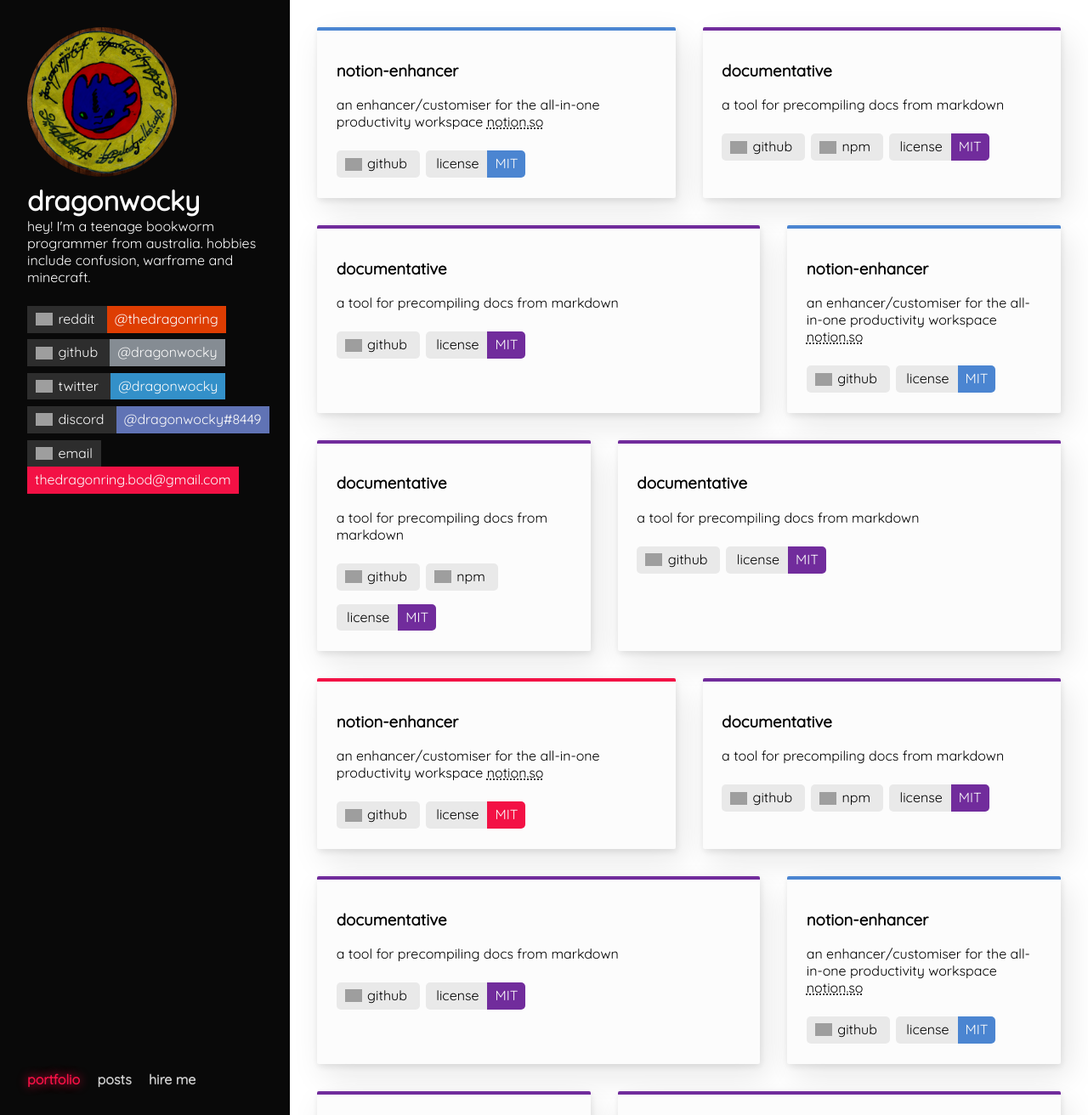
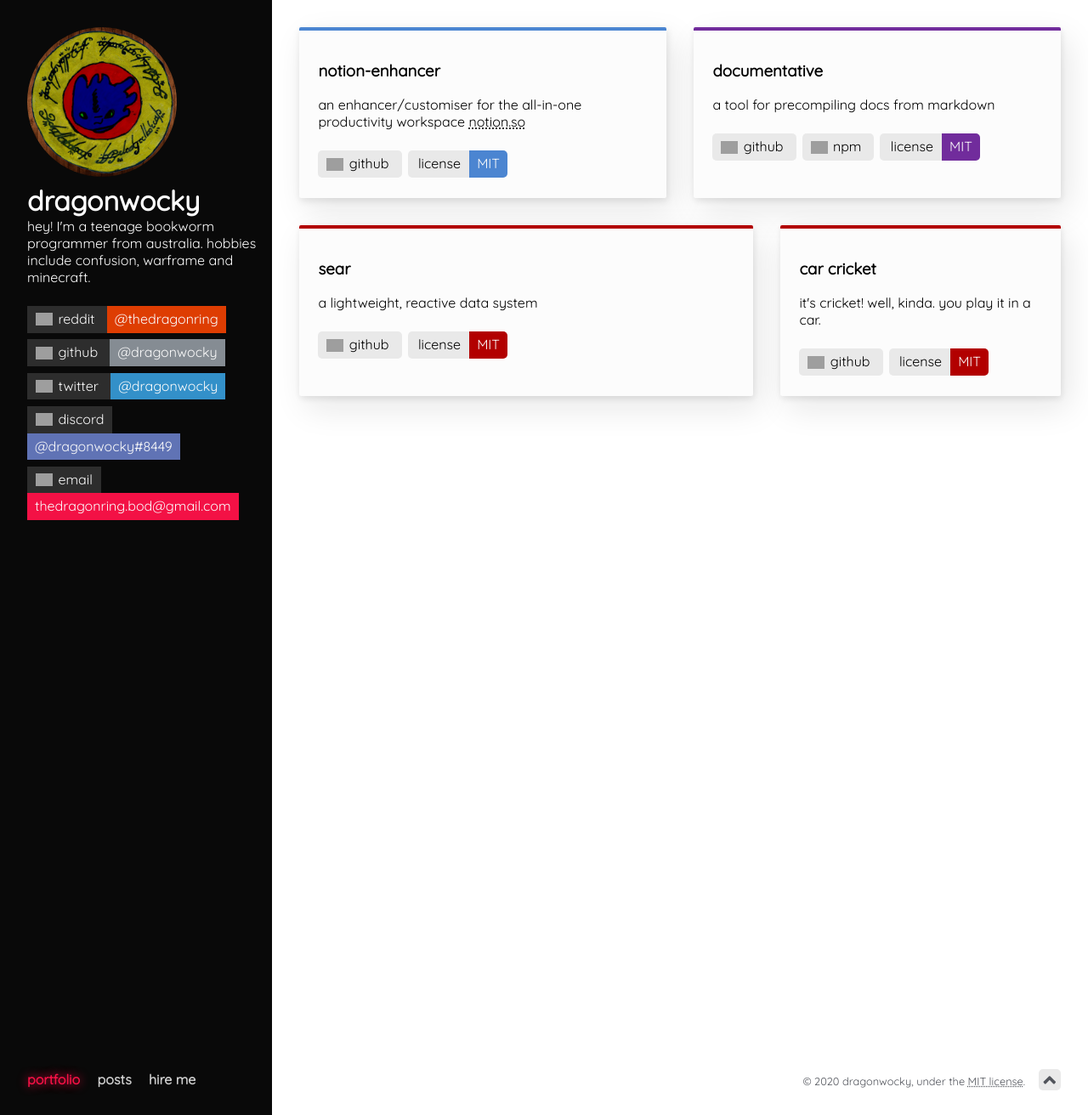
Before and after one commit to dragonwocky/dragonwocky.github.io, a PHP site: page /wip/index.html in a window 1280 px wide. Shown: the whole page at 85% size. Run offline with PHP 8.4, Linux system fonts and the light colour scheme; grey boxes are pictures that could not be loaded.

Commit message:
begin adding projects, set width of sidebar to 25%

```diff
--- a/wip/index.html
+++ b/wip/index.html
@@ -144,276 +144,36 @@
                       </li></ul>
           </div>
         </section>
-        <section style="--card: #712c9c">
-          <a href="https://dragonwocky.me/documentative/#" class="card-link"></a>
+        <section style="--card: #b20000">
+          <a href="https://dragonwocky.me/sear/#" class="card-link"></a>
           <div class="card-content">
-            <h3>documentative</h3>
-            <p>a tool for precompiling docs from markdown</p>
-            <ul><li class="badge" style="--badge: #858c93" data-githubV="dragonwocky/documentative">
-                        <a href="https://github.com/dragonwocky/documentative">
+            <h3>sear</h3>
+            <p>a lightweight, reactive data system</p>
+            <ul><li class="badge" style="--badge: #858c93" data-githubV="dragonwocky/sear">
+                        <a href="https://github.com/dragonwocky/sear">
                           <b><img
                             src="https://github.githubassets.com/images/modules/logos_page/Octocat.png"
                           />github</b>
                         </a>
-                      </li><li class="badge" style="--badge: #712c9c">
+                      </li><li class="badge" style="--badge: #b20000">
                         <a href="https://choosealicense.com/licenses/mit/">
                           <b><svg></svg>license</b><span>MIT</span>
                         </a>
                       </li></ul>
           </div>
         </section>
-        <section style="--card: #4b85d1">
-          <a href="https://dragonwocky.me/notion-enhancer/#" class="card-link"></a>
+        <section style="--card: #b20000">
+          <a href="https://dragonwocky.me/car-cricket/" class="card-link"></a>
           <div class="card-content">
-            <h3>notion-enhancer</h3>
-            <p>an enhancer/customiser for the all-in-one productivity workspace <a href='https://www.notion.so/'>notion.so</a></p>
-            <ul><li class="badge" style="--badge: #858c93" data-githubV="dragonwocky/notion-enhancer">
-                        <a href="https://github.com/dragonwocky/notion-enhancer">
+            <h3>car cricket</h3>
+            <p>it's cricket! well, kinda. you play it in a car.</p>
+            <ul><li class="badge" style="--badge: #858c93" data-githubV="dragonwocky/car-cricket">
+                        <a href="https://github.com/dragonwocky/car-cricket">
                           <b><img
                             src="https://github.githubassets.com/images/modules/logos_page/Octocat.png"
                           />github</b>
                         </a>
-                      </li><li class="badge" style="--badge: #4b85d1">
-                        <a href="https://choosealicense.com/licenses/mit/">
-                          <b><svg></svg>license</b><span>MIT</span>
-                        </a>
-                      </li></ul>
-          </div>
-        </section>
-        <section style="--card: #712c9c">
-          <a href="https://dragonwocky.me/documentative/#" class="card-link"></a>
-          <div class="card-content">
-            <h3>documentative</h3>
-            <p>a tool for precompiling docs from markdown</p>
-            <ul><li class="badge" style="--badge: #858c93" >
-                        <a href="https://github.com/dragonwocky/documentative">
-                          <b><img
-                            src="https://github.githubassets.com/images/modules/logos_page/Octocat.png"
-                          />github</b>
-                        </a>
-                      </li><li class="badge" style="--badge: #c12127" data-npmV="documentative">
-                        <a href="https://www.npmjs.com/package/documentative">
-                          <b><img
-                              src="https://raw.githubusercontent.com/npm/logos/master/npm%20logo/npm-logo-red.png"
-                            />npm</b>
-                        </a>
-                      </li><li class="badge" style="--badge: #712c9c">
-                        <a href="https://choosealicense.com/licenses/mit/">
-                          <b><svg></svg>license</b><span>MIT</span>
-                        </a>
-                      </li></ul>
-          </div>
-        </section>
-        <section style="--card: #712c9c">
-          <a href="https://dragonwocky.me/documentative/#" class="card-link"></a>
-          <div class="card-content">
-            <h3>documentative</h3>
-            <p>a tool for precompiling docs from markdown</p>
-            <ul><li class="badge" style="--badge: #858c93" data-githubV="dragonwocky/documentative">
-                        <a href="https://github.com/dragonwocky/documentative">
-                          <b><img
-                            src="https://github.githubassets.com/images/modules/logos_page/Octocat.png"
-                          />github</b>
-                        </a>
-                      </li><li class="badge" style="--badge: #712c9c">
-                        <a href="https://choosealicense.com/licenses/mit/">
-                          <b><svg></svg>license</b><span>MIT</span>
-                        </a>
-                      </li></ul>
-          </div>
-        </section>
-        <section >
-          <a href="https://dragonwocky.me/notion-enhancer/#" class="card-link"></a>
-          <div class="card-content">
-            <h3>notion-enhancer</h3>
-            <p>an enhancer/customiser for the all-in-one productivity workspace <a href='https://www.notion.so/'>notion.so</a></p>
-            <ul><li class="badge" style="--badge: #858c93" data-githubV="dragonwocky/notion-enhancer">
-                        <a href="https://github.com/dragonwocky/notion-enhancer">
-                          <b><img
-                            src="https://github.githubassets.com/images/modules/logos_page/Octocat.png"
-                          />github</b>
-                        </a>
-                      </li><li class="badge" >
-                        <a href="https://choosealicense.com/licenses/mit/">
-                          <b><svg></svg>license</b><span>MIT</span>
-                        </a>
-                      </li></ul>
-          </div>
-        </section>
-        <section style="--card: #712c9c">
-          <a href="https://dragonwocky.me/documentative/#" class="card-link"></a>
-          <div class="card-content">
-            <h3>documentative</h3>
-            <p>a tool for precompiling docs from markdown</p>
-            <ul><li class="badge" style="--badge: #858c93" >
-                        <a href="https://github.com/dragonwocky/documentative">
-                          <b><img
-                            src="https://github.githubassets.com/images/modules/logos_page/Octocat.png"
-                          />github</b>
-                        </a>
-                      </li><li class="badge" style="--badge: #c12127" data-npmV="documentative">
-                        <a href="https://www.npmjs.com/package/documentative">
-                          <b><img
-                              src="https://raw.githubusercontent.com/npm/logos/master/npm%20logo/npm-logo-red.png"
-                            />npm</b>
-                        </a>
-                      </li><li class="badge" style="--badge: #712c9c">
-                        <a href="https://choosealicense.com/licenses/mit/">
-                          <b><svg></svg>license</b><span>MIT</span>
-                        </a>
-                      </li></ul>
-          </div>
-        </section>
-        <section style="--card: #712c9c">
-          <a href="https://dragonwocky.me/documentative/#" class="card-link"></a>
-          <div class="card-content">
-            <h3>documentative</h3>
-            <p>a tool for precompiling docs from markdown</p>
-            <ul><li class="badge" style="--badge: #858c93" data-githubV="dragonwocky/documentative">
-                        <a href="https://github.com/dragonwocky/documentative">
-                          <b><img
-                            src="https://github.githubassets.com/images/modules/logos_page/Octocat.png"
-                          />github</b>
-                        </a>
-                      </li><li class="badge" style="--badge: #712c9c">
-                        <a href="https://choosealicense.com/licenses/mit/">
-                          <b><svg></svg>license</b><span>MIT</span>
-                        </a>
-                      </li></ul>
-          </div>
-        </section>
-        <section style="--card: #4b85d1">
-          <a href="https://dragonwocky.me/notion-enhancer/#" class="card-link"></a>
-          <div class="card-content">
-            <h3>notion-enhancer</h3>
-            <p>an enhancer/customiser for the all-in-one productivity workspace <a href='https://www.notion.so/'>notion.so</a></p>
-            <ul><li class="badge" style="--badge: #858c93" data-githubV="dragonwocky/notion-enhancer">
-                        <a href="https://github.com/dragonwocky/notion-enhancer">
-                          <b><img
-                            src="https://github.githubassets.com/images/modules/logos_page/Octocat.png"
-                          />github</b>
-                        </a>
-                      </li><li class="badge" style="--badge: #4b85d1">
-                        <a href="https://choosealicense.com/licenses/mit/">
-                          <b><svg></svg>license</b><span>MIT</span>
-                        </a>
-                      </li></ul>
-          </div>
-        </section>
-        <section style="--card: #712c9c">
-          <a href="https://dragonwocky.me/documentative/#" class="card-link"></a>
-          <div class="card-content">
-            <h3>documentative</h3>
-            <p>a tool for precompiling docs from markdown</p>
-            <ul><li class="badge" style="--badge: #858c93" >
-                        <a href="https://github.com/dragonwocky/documentative">
-                          <b><img
-                            src="https://github.githubassets.com/images/modules/logos_page/Octocat.png"
-                          />github</b>
-                        </a>
-                      </li><li class="badge" style="--badge: #c12127" data-npmV="documentative">
-                        <a href="https://www.npmjs.com/package/documentative">
-                          <b><img
-                              src="https://raw.githubusercontent.com/npm/logos/master/npm%20logo/npm-logo-red.png"
-                            />npm</b>
-                        </a>
-                      </li><li class="badge" style="--badge: #712c9c">
-                        <a href="https://choosealicense.com/licenses/mit/">
-                          <b><svg></svg>license</b><span>MIT</span>
-                        </a>
-                      </li></ul>
-          </div>
-        </section>
-        <section style="--card: #712c9c">
-          <a href="https://dragonwocky.me/documentative/#" class="card-link"></a>
-          <div class="card-content">
-            <h3>documentative</h3>
-            <p>a tool for precompiling docs from markdown</p>
-            <ul><li class="badge" style="--badge: #858c93" data-githubV="dragonwocky/documentative">
-                        <a href="https://github.com/dragonwocky/documentative">
-                          <b><img
-                            src="https://github.githubassets.com/images/modules/logos_page/Octocat.png"
-                          />github</b>
-                        </a>
-                      </li><li class="badge" style="--badge: #712c9c">
-                        <a href="https://choosealicense.com/licenses/mit/">
-                          <b><svg></svg>license</b><span>MIT</span>
-                        </a>
-                      </li></ul>
-          </div>
-        </section>
-        <section style="--card: #4b85d1">
-          <a href="https://dragonwocky.me/notion-enhancer/#" class="card-link"></a>
-          <div class="card-content">
-            <h3>notion-enhancer</h3>
-            <p>an enhancer/customiser for the all-in-one productivity workspace <a href='https://www.notion.so/'>notion.so</a></p>
-            <ul><li class="badge" style="--badge: #858c93" data-githubV="dragonwocky/notion-enhancer">
-                        <a href="https://github.com/dragonwocky/notion-enhancer">
-                          <b><img
-                            src="https://github.githubassets.com/images/modules/logos_page/Octocat.png"
-                          />github</b>
-                        </a>
-                      </li><li class="badge" style="--badge: #4b85d1">
-                        <a href="https://choosealicense.com/licenses/mit/">
-                          <b><svg></svg>license</b><span>MIT</span>
-                        </a>
-                      </li></ul>
-          </div>
-        </section>
-        <section style="--card: #712c9c">
-          <a href="https://dragonwocky.me/documentative/#" class="card-link"></a>
-          <div class="card-content">
-            <h3>documentative</h3>
-            <p>a tool for precompiling docs from markdown</p>
-            <ul><li class="badge" style="--badge: #858c93" >
-                        <a href="https://github.com/dragonwocky/documentative">
-                          <b><img
-                            src="https://github.githubassets.com/images/modules/logos_page/Octocat.png"
-                          />github</b>
-                        </a>
-                      </li><li class="badge" style="--badge: #c12127" data-npmV="documentative">
-                        <a href="https://www.npmjs.com/package/documentative">
-                          <b><img
-                              src="https://raw.githubusercontent.com/npm/logos/master/npm%20logo/npm-logo-red.png"
-                            />npm</b>
-                        </a>
-                      </li><li class="badge" style="--badge: #712c9c">
-                        <a href="https://choosealicense.com/licenses/mit/">
-                          <b><svg></svg>license</b><span>MIT</span>
-                        </a>
-                      </li></ul>
-          </div>
-        </section>
-        <section style="--card: #712c9c">
-          <a href="https://dragonwocky.me/documentative/#" class="card-link"></a>
-          <div class="card-content">
-            <h3>documentative</h3>
-            <p>a tool for precompiling docs from markdown</p>
-            <ul><li class="badge" style="--badge: #858c93" data-githubV="dragonwocky/documentative">
-                        <a href="https://github.com/dragonwocky/documentative">
-                          <b><img
-                            src="https://github.githubassets.com/images/modules/logos_page/Octocat.png"
-                          />github</b>
-                        </a>
-                      </li><li class="badge" style="--badge: #712c9c">
-                        <a href="https://choosealicense.com/licenses/mit/">
-                          <b><svg></svg>license</b><span>MIT</span>
-                        </a>
-                      </li></ul>
-          </div>
-        </section>
-        <section style="--card: #712c9c">
-          <a href="https://dragonwocky.me/documentative/#" class="card-link"></a>
-          <div class="card-content">
-            <h3>documentative</h3>
-            <p>a tool for precompiling docs from markdown</p>
-            <ul><li class="badge" style="--badge: #858c93" data-githubV="dragonwocky/documentative">
-                        <a href="https://github.com/dragonwocky/documentative">
-                          <b><img
-                            src="https://github.githubassets.com/images/modules/logos_page/Octocat.png"
-                          />github</b>
-                        </a>
-                      </li><li class="badge" style="--badge: #712c9c">
+                      </li><li class="badge" style="--badge: #b20000">
                         <a href="https://choosealicense.com/licenses/mit/">
                           <b><svg></svg>license</b><span>MIT</span>
                         </a>
--- a/wip/styles.css
+++ b/wip/styles.css
@@ -302,7 +302,7 @@ footer a {
 @media (min-width: 769px) {
   body {
     display: grid;
-    grid-template-columns: 2fr 5.5fr;
+    grid-template-columns: 25% 75%;
   }
   aside {
     padding-right: 1em;
```
Also changed, not shown: wip/content.json (+10 -169 lines).
